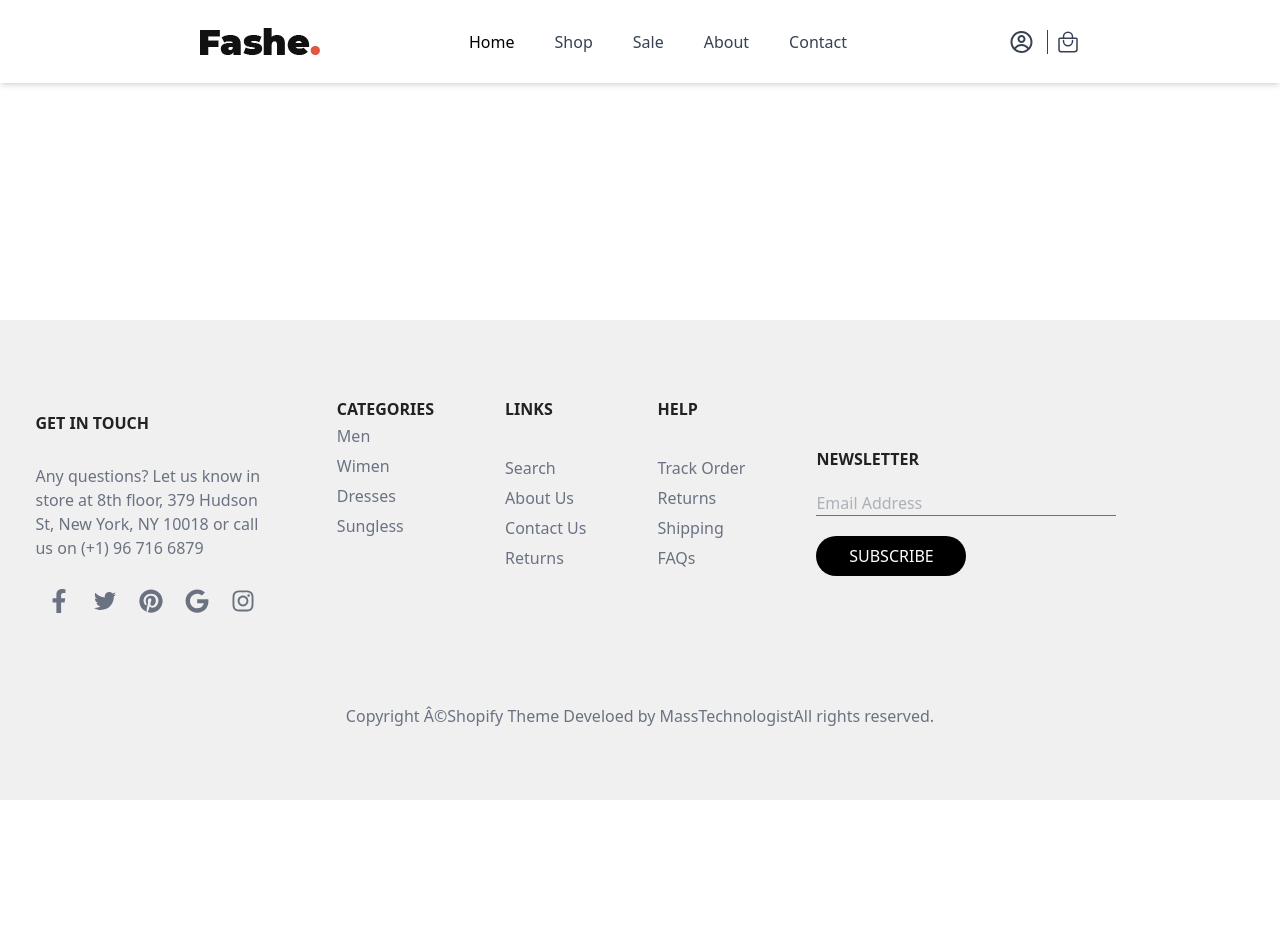
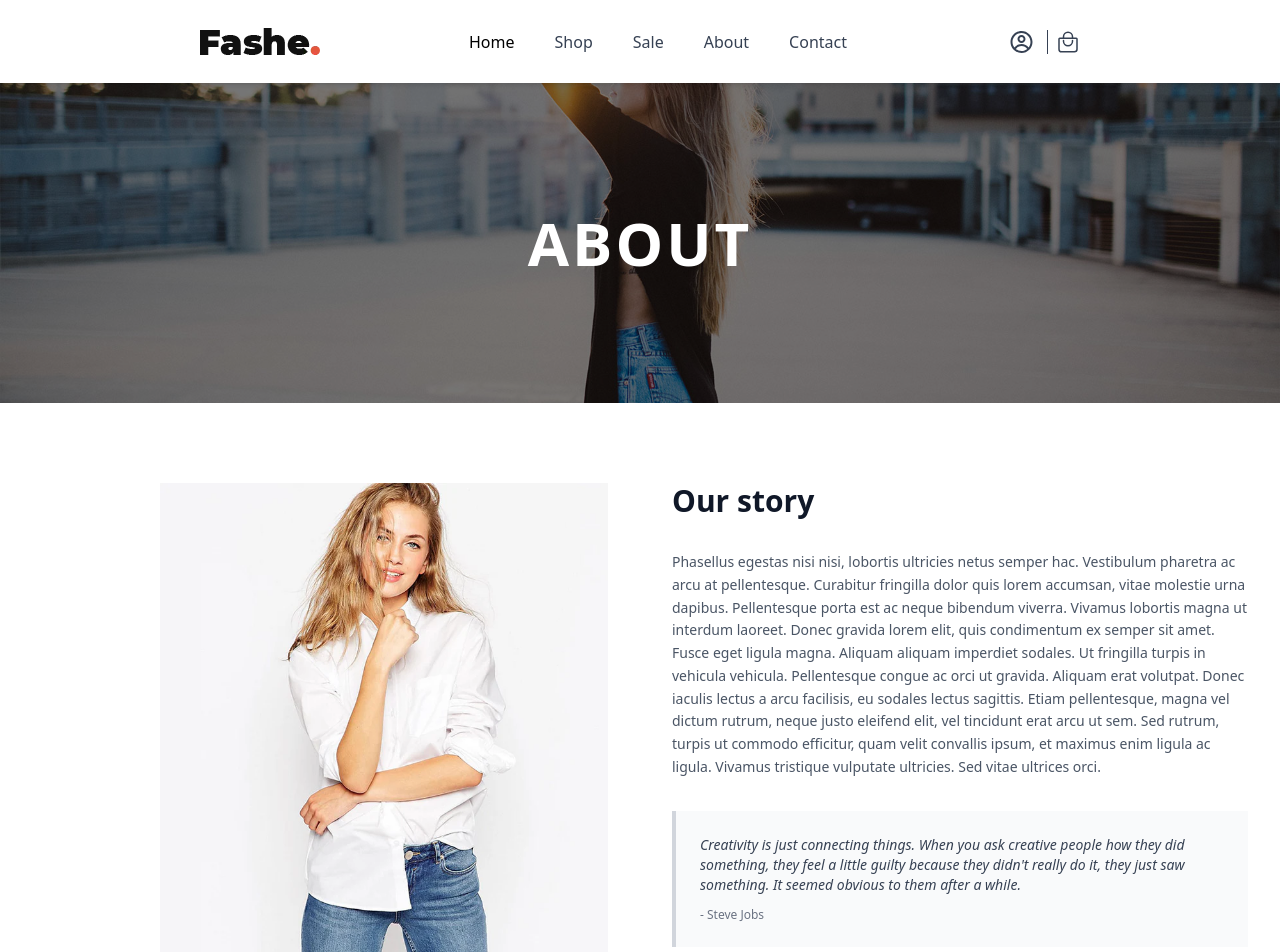
Before and after one commit to Hafsa-ouahbi/HafsaOuahbi-Fianl-project-react, a React (Vite) app: page /about in a window 1280 px wide. Shown: the top 952 px of the page. Before the commit the page ends 800 px from the top, so only its background shows below. Built offline with nearby package versions, Linux system fonts and the light colour scheme.

Commit message:
finished about section

```diff
--- a/src/App.jsx
+++ b/src/App.jsx
@@ -4,6 +4,7 @@ import Nav from "./layout/nav"
 import Home from "./pages/home"
 import Shop from "./pages/shop"
 import ProductDetail from "./pages/shop/ProductDetails"
+import About from "./pages/about"
 
 function App() {
   return (
@@ -14,6 +15,7 @@ function App() {
           <Route path="/" element={<Home />} />
           <Route path="/shop" element={<Shop />} />
           <Route path="/shop/product/:id" element={<ProductDetail />} />
+          <Route path="/about" element={<About />} />
         </Routes>
       </main>
       <Footer1 />
--- /dev/null
+++ b/src/pages/about/index.jsx
@@ -0,0 +1,14 @@
+import React from 'react';
+import ImgHero from '../../components/imgHero';
+import { carousel2 } from '../../constant/images/images';
+import MainSection from './partials/mainSection';
+const About = () => {
+    return (
+        <div>
+            <ImgHero title="ABOUT" image={carousel2} />
+            <MainSection></MainSection>
+        </div>
+    );
+};
+
+export default About;
--- /dev/null
+++ b/src/pages/about/partials/mainSection.jsx
@@ -0,0 +1,48 @@
+import React from 'react';
+import { shopy4 } from '../../../constant/images/images';
+
+const MainSection = () => {
+    return (
+        <div className="max-w-7xl mx-auto px-4 py-20">
+            <div className="grid grid-cols-1 md:grid-cols-2 gap-16 items-start">
+                {/* left Side */}
+                <div className="flex justify-center md:justify-end overflow-hidden group">
+                    <img
+                        src={shopy4}
+                        alt="About us"
+                        className="w-full max-w-md h-auto transition-transform duration-500 group-hover:scale-110"
+                    />
+                </div>
+
+                {/* right Side */}
+                <div className="max-w-xl">
+                    <h2 className="text-3xl font-bold text-gray-900 mb-8">Our story</h2>
+                    <div className="space-y-4 text-gray-600 leading-relaxed text-sm">
+                        <p>
+                            Phasellus egestas nisi nisi, lobortis ultricies netus semper hac. Vestibulum pharetra ac arcu at
+                            pellentesque. Curabitur fringilla dolor quis lorem accumsan, vitae molestie urna dapibus. Pellentesque
+                            porta est ac neque bibendum viverra. Vivamus lobortis magna ut interdum laoreet. Donec gravida
+                            lorem elit, quis condimentum ex semper sit amet. Fusce eget ligula magna. Aliquam aliquam
+                            imperdiet sodales. Ut fringilla turpis in vehicula vehicula. Pellentesque congue ac orci ut gravida.
+                            Aliquam erat volutpat. Donec iaculis lectus a arcu facilisis, eu sodales lectus sagittis. Etiam
+                            pellentesque, magna vel dictum rutrum, neque justo eleifend elit, vel tincidunt erat arcu ut sem. Sed
+                            rutrum, turpis ut commodo efficitur, quam velit convallis ipsum, et maximus enim ligula ac ligula.
+                            Vivamus tristique vulputate ultricies. Sed vitae ultrices orci.
+                        </p>
+
+                        <div className="bg-gray-50 border-l-4 border-gray-300 p-6 my-8">
+                            <p className="italic text-gray-700 mb-3 text-sm">
+                                Creativity is just connecting things. When you ask creative people how they did something, they
+                                feel a little guilty because they didn't really do it, they just saw something. It seemed obvious to
+                                them after a while.
+                            </p>
+                            <p className="text-xs text-gray-500">- Steve Jobs</p>
+                        </div>
+                    </div>
+                </div>
+            </div>
+        </div>
+    );
+};
+
+export default MainSection;
```
